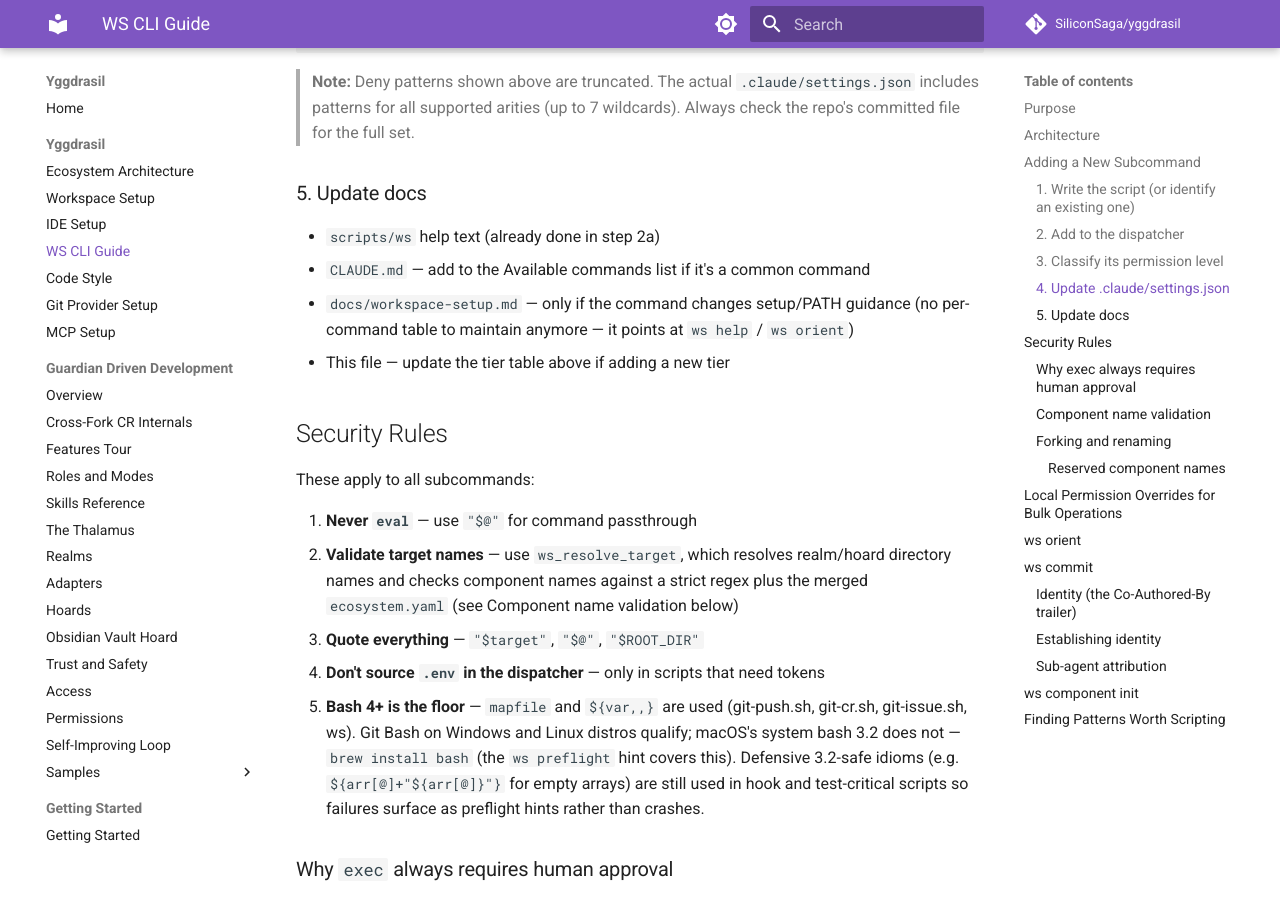
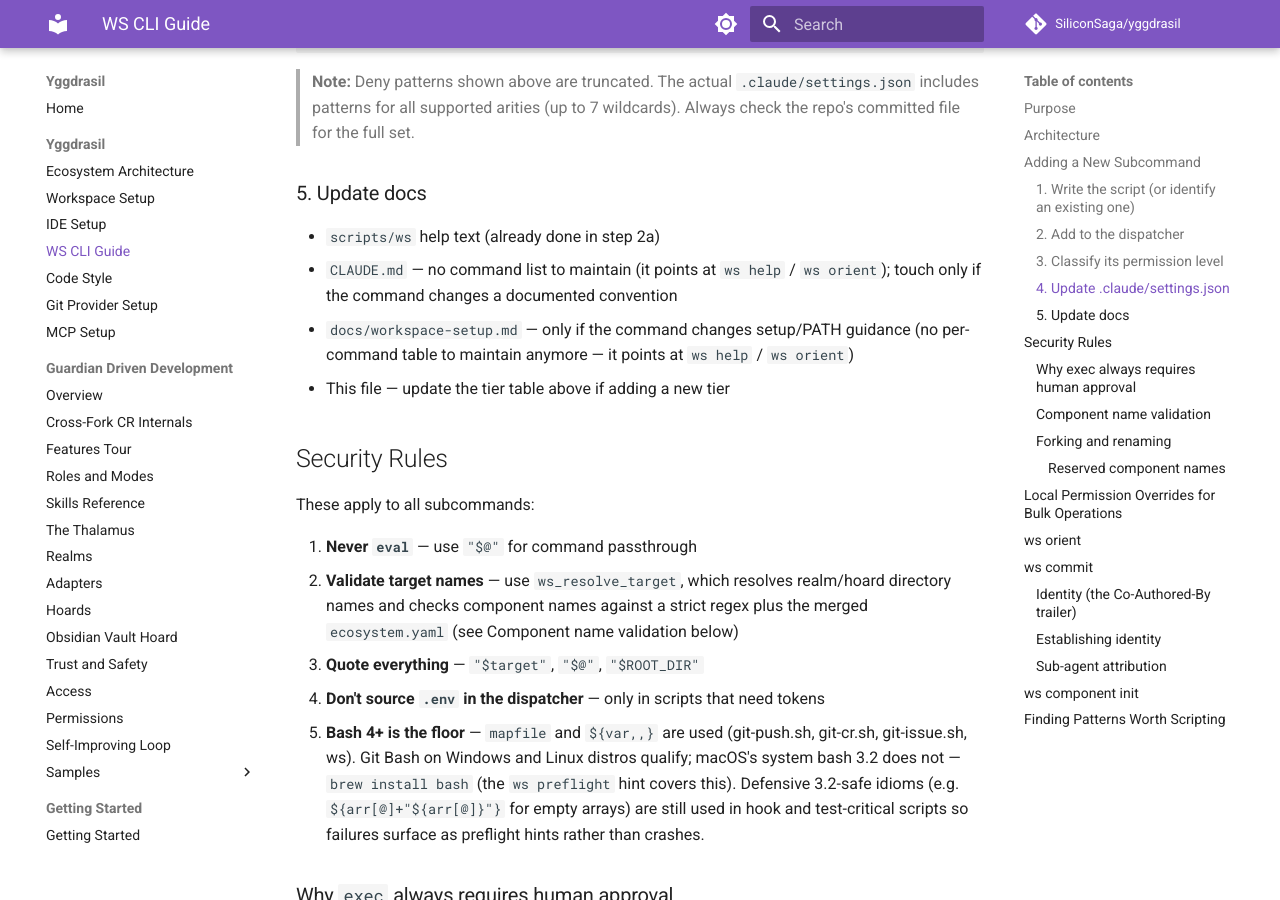
Before and after one commit to SiliconSaga/yggdrasil, an MkDocs documentation site: the page built from docs/ws-cli-guide.md, in a window 1280 px wide and 900 px high, scrolled down 2766 px. Built offline with MkDocs 1.6.1 and Material for MkDocs 9.7.7, drawn with Linux system fonts in a browser that asks for light colours; comment, search, counter and statistics services are not loaded.

Commit message:
docs: drop the static ws command list from CLAUDE.md (use ws help/orient)
CLAUDE.md enumerated every `ws` subcommand inline — a second copy of `ws help` that drifts out of date and was contributor-maintained by hand. Replace the list with a pointer to `ws help` (full list) and `ws orient` (what's wired here), matching the dynamic-discovery move that dropped the workspace-setup commands table. Update the ws-cli-guide "Update docs" checklist so it no longer tells contributors to maintain a CLAUDE.md command list.

Co-Authored-By: Claude Opus 4.8 <noreply@anthropic.com>

```diff
--- a/docs/ws-cli-guide.md
+++ b/docs/ws-cli-guide.md
@@ -104,7 +104,7 @@ Every subcommand falls into one of three tiers:
 ### 5. Update docs
 
 - `scripts/ws` help text (already done in step 2a)
-- `CLAUDE.md` — add to the Available commands list if it's a common command
+- `CLAUDE.md` — no command list to maintain (it points at `ws help` / `ws orient`); touch only if the command changes a documented convention
 - `docs/workspace-setup.md` — only if the command changes setup/PATH guidance (no per-command table to maintain anymore — it points at `ws help` / `ws orient`)
 - This file — update the tier table above if adding a new tier
 
```
Also changed, not shown: CLAUDE.md (+1 -1 lines).
